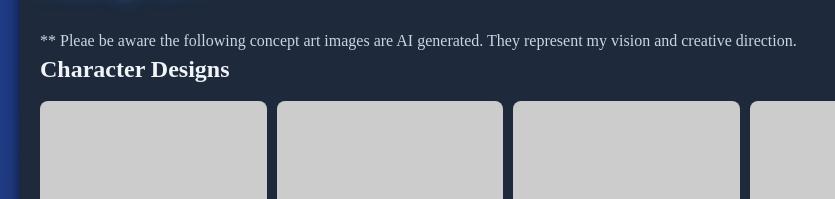
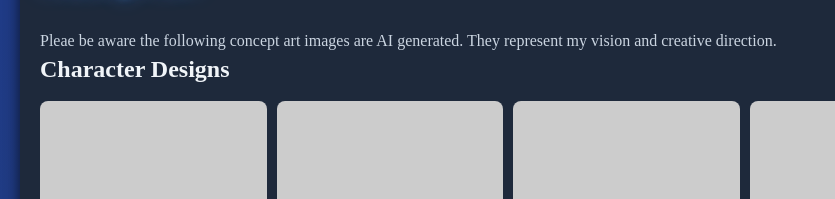
Before and after one commit to michaelbaker117/michaelbaker117.github.io, a plain HTML site: page index.html in a window 1280 px wide. Both pictures are taken after a click on the button "Concept Art". Shown: the part 263-462 px from the top of the page, 132-967 px from the left. Drawn offline with nearby package versions, Linux system fonts and the light colour scheme; placeholder pictures from the web are drawn by us.

Commit message:
Update index.html

```diff
--- a/index.html
+++ b/index.html
@@ -165,7 +165,7 @@
         <!-- Concept Art Section -->
         <div id="concept-art" class="tab-content hidden-tab parchment-bg">
             <h2 class="text-3xl font-semibold mb-8">Concept Art</h2>
-            <p class="mt-2">** Pleae be aware the following concept art images are AI generated. They represent my vision and creative direction.</p>
+            <p class="mt-2">Pleae be aware the following concept art images are AI generated. They represent my vision and creative direction.</p>
 
             <!-- Concept Art Gallery 1 -->
             <div class="mb-8">
```
